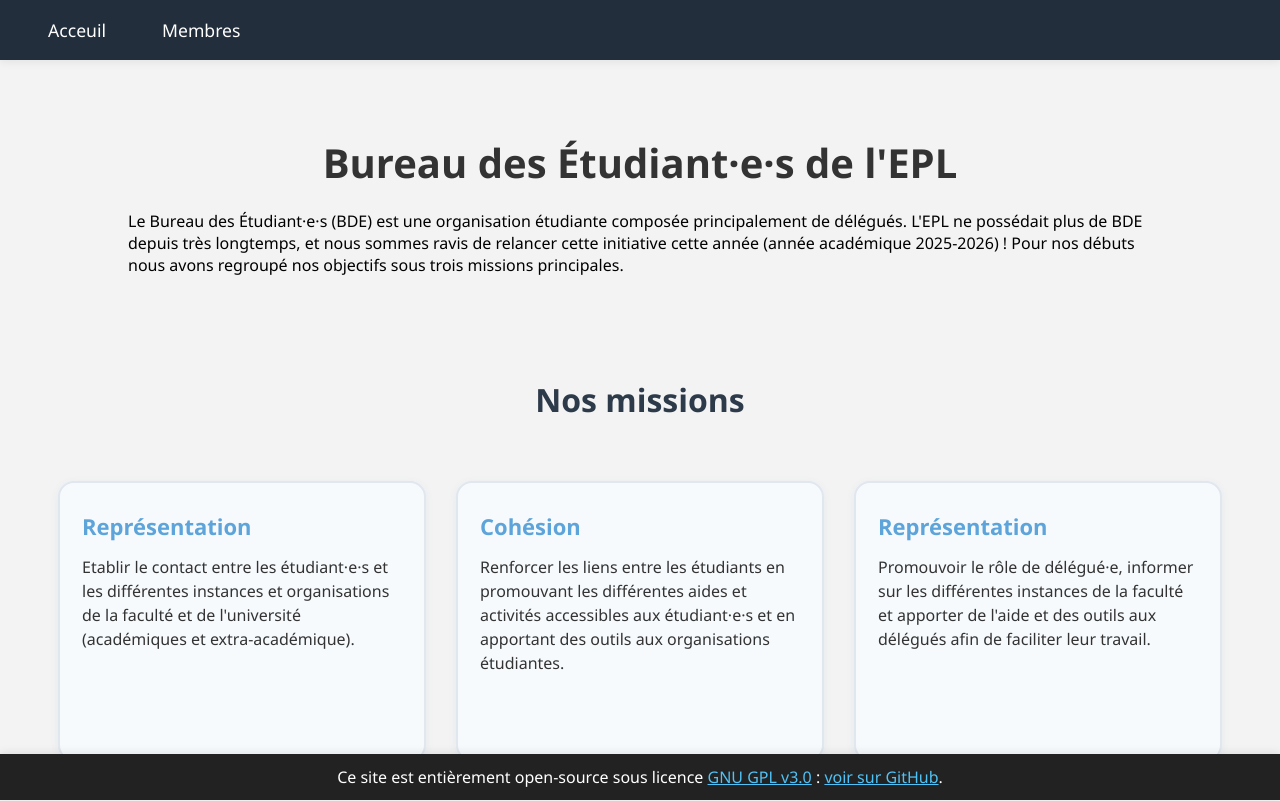
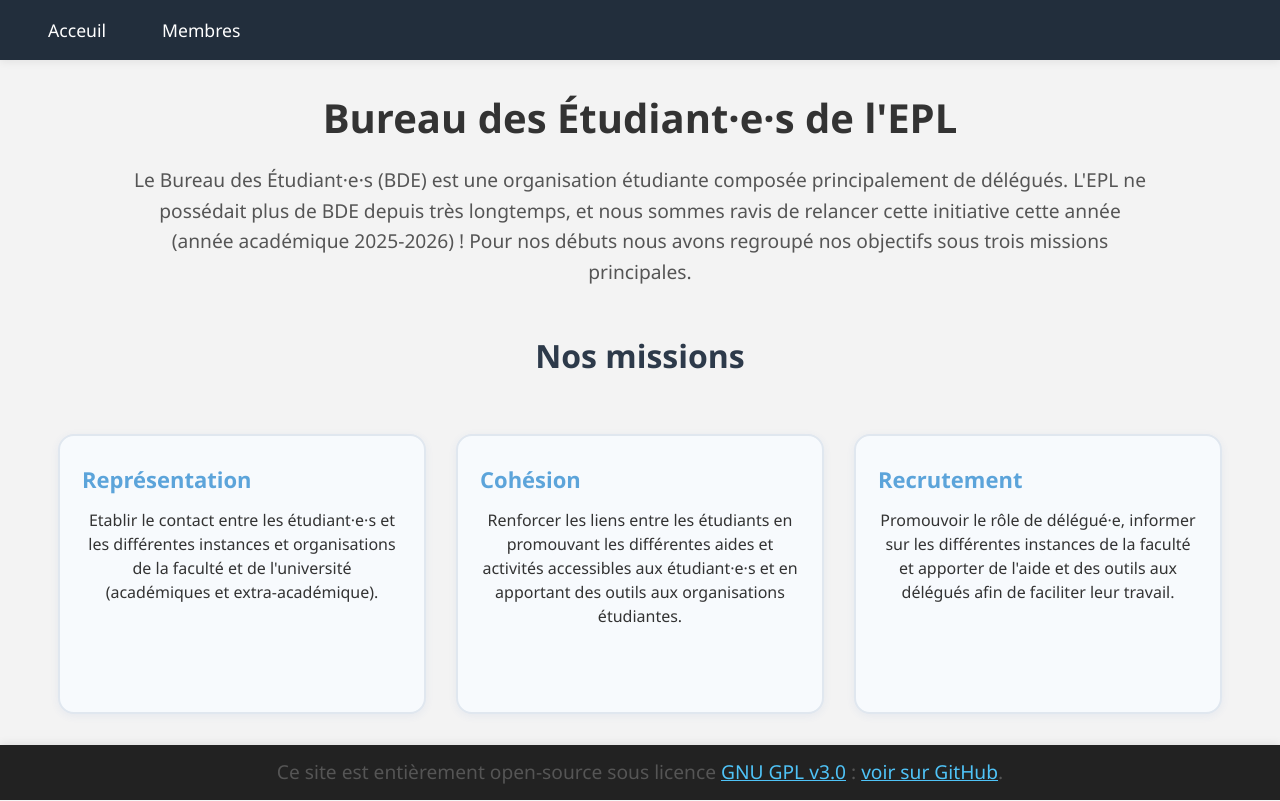
Before and after one commit to Piwy-dev/bde-epl-site, a Flask app: page /home in a window 1280 px wide. Run offline with Flask 3, Linux system fonts and the light colour scheme.

Commit message:
styling changes

```diff
--- a/app/static/css/home.css
+++ b/app/static/css/home.css
@@ -1,77 +1,12 @@
 .home {
     text-align: center;
     margin: 75px 10% 75px 10%;
-}
-
-#description {
-    text-align: left;
-    margin: 10px 0 20px 0;
-}
-
-.github-button {
-    margin: 20px 0 20px 0;
-    display: inline-block;
-    cursor: pointer;
-}
-
-.github-button img {
-    width: 30px;
-    height: 30px;
-    margin-right: 10px; /* Added margin-right to create space between image and text */
-    vertical-align: middle; /* Align the image vertically in the middle of the line */
-}
-
-.github-button a {
-    color: #24292e;
-    font-size: 17px;
-    line-height: 30px;
-    display: inline-block; /* Added display: inline-block to make the text appear next to the image */
-}
-
-#infos {
-    margin: 20px 0;
-    text-align: left;
-}
-
-#invite-button {
-    text-decoration: none;
-    color: rgb(255, 255, 255);
-    background-color: #5ca4da;
-    padding: 10px 20px;
-    border-radius: 10px;
-    font-size: 17px;
-    font-weight: 500;
-    display: block;
-    width: 220px;
-    margin: 20px auto;
-}
-
-#invite-button:hover {
-    background-color: #a1cbeb;
-}
-
-#profile-img {
-    width: 300px;
-    height: 300px;
-    border-radius: 50%;
-    margin: 10px 0;
-}
-
-#irr-verbs-subcmds-list {
-    list-style-type: none;
-}
-
-#main-title {
-    font-size: 40px;
-    color: #333;
-    margin: 0 0 20px 0;
 }
 
 .missions {
     display: flex;
     justify-content: center;
     gap: 30px;
-    margin: 40px 0;
     flex-wrap: wrap;
 }
 
@@ -79,7 +14,6 @@
     width: 100%;
     text-align: center;
     font-size: 32px;
-    margin-bottom: 30px;
     color: #2d3a4a;
 }
 
--- a/app/static/css/style.css
+++ b/app/static/css/style.css
@@ -13,9 +13,18 @@
     text-decoration: none;
 }
 
-.bottom {
-    bottom: 0;
-    width: 100%;
+h1 {
+    font-size: 2.5em;
+    color: #333;
+    margin: 30px 0 0 0;
+    text-align: center;
+}
+
+p {
+    font-size: 1.2em;
+    color: #555;
+    line-height: 1.6;
+    margin: 20px 10% 20px 10%;
     text-align: center;
 }
 
--- a/app/templates/home.html
+++ b/app/templates/home.html
@@ -11,13 +11,11 @@
     <link rel="stylesheet" href="{{ url_for('static', filename='css/bottom-navbar.css') }}">
 </head>
 
-<body class="main">
+<body>
     {% include 'top-navbar.html' %}
 
-    <div class="home">
-        <h1 id="main-title">Bureau des Étudiant·e·s de l'EPL</h1>
-        <p id="description">Le Bureau des Étudiant·e·s (BDE) est une organisation étudiante composée principalement de délégués. L'EPL ne possédait plus de BDE depuis très longtemps, et nous sommes ravis de relancer cette initiative cette année (année académique 2025-2026) ! Pour nos débuts nous avons regroupé nos objectifs sous trois missions principales.</p>
-    </div>
+    <h1>Bureau des Étudiant·e·s de l'EPL</h1>
+    <p>Le Bureau des Étudiant·e·s (BDE) est une organisation étudiante composée principalement de délégués. L'EPL ne possédait plus de BDE depuis très longtemps, et nous sommes ravis de relancer cette initiative cette année (année académique 2025-2026) ! Pour nos débuts nous avons regroupé nos objectifs sous trois missions principales.</p>
 
     <div class="missions">
         <h2>Nos missions</h2>
@@ -30,7 +28,7 @@
             <p>Renforcer les liens entre les étudiants en promouvant les différentes aides et activités accessibles aux étudiant·e·s et en apportant des outils aux organisations étudiantes.</p>
         </div>
         <div class="mission" id="missions-3">
-            <h3>Représentation</h3>
+            <h3>Recrutement</h3>
             <p>Promouvoir le rôle de délégué·e, informer sur les différentes instances de la faculté et apporter de l'aide et des outils aux délégués afin de faciliter leur travail.</p>
         </div>
     </div>
--- a/app/templates/members.html
+++ b/app/templates/members.html
@@ -14,7 +14,6 @@
 <body class="main">
     {% include 'top-navbar.html' %}
 
-    <div class="content">
     <h1>Membres 2025-2026</h1>
     <div class="members">
         <div class="member">
@@ -63,7 +62,6 @@
             <p class="member-role">Membre, INGE, Master 1</p>
         </div>
     </div>
-    </div>
 
     {% include 'bottom-navbar.html' %}
 </body>
```
Also changed, not shown: other parts of app/static/css/style.css (+1 -49 lines). Lines whose indentation alone changed are shown as unchanged.
